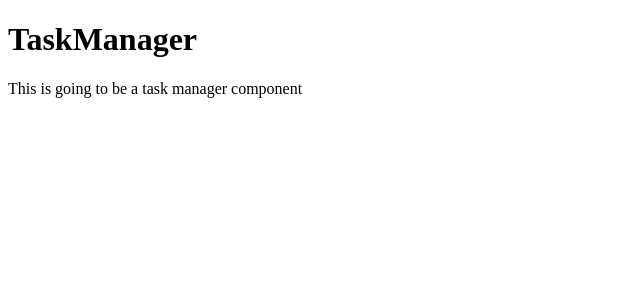
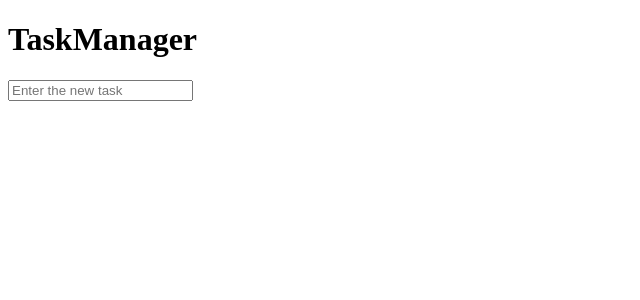
Before and after one commit to luis-pomare/task-manager, a React (Vite) app: page / in a window 1280 px wide. Shown: the top 300 px of the page, without its empty margins (0-640 px from the left). Built offline with nearby package versions, Linux system fonts and the light colour scheme.

Commit message:
Create form with controlled input for TaskManager component

```diff
--- a/src/components/TaskManager.jsx
+++ b/src/components/TaskManager.jsx
@@ -1,7 +1,27 @@
+import { useState } from 'react';
+
 function TaskManager() {
+  /*  const [taskList, setTaskList] = useState({
+    text: '',
+    id: '',
+  });
+*/
+  const [newTask, setNewTask] = useState('');
+
+  function onChangeHandler(event) {
+    setNewTask(event.target.value);
+  }
+
   return (
     <>
-      <p>This is going to be a task manager component</p>
+      <form>
+        <input
+          type='text'
+          value={newTask}
+          placeholder='Enter the new task'
+          onChange={onChangeHandler}
+        />
+      </form>
     </>
   );
 }
```
